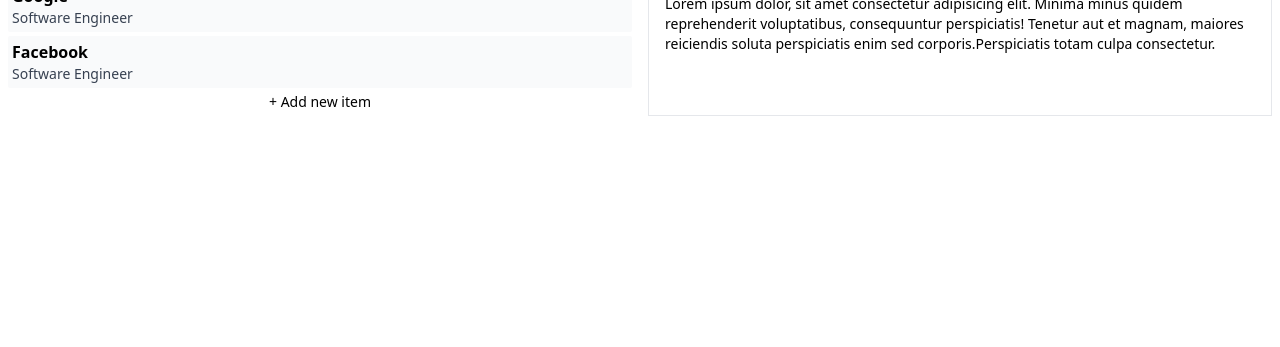
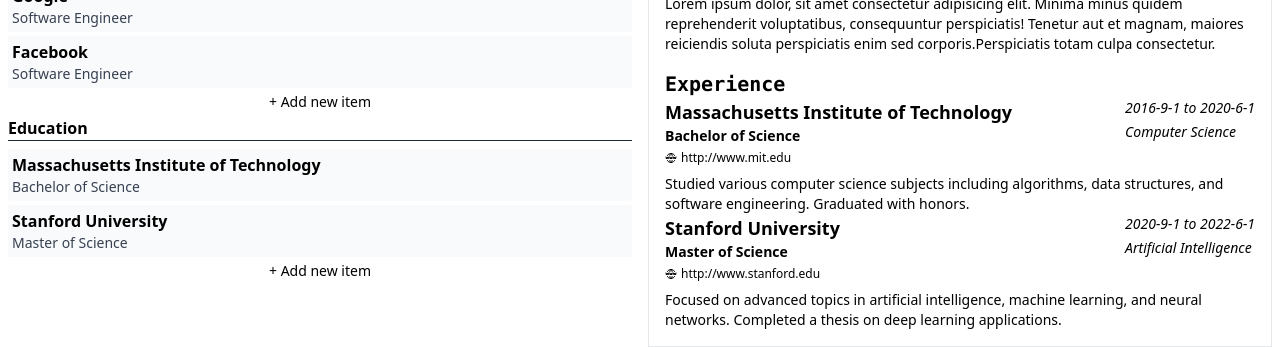
Before and after one commit to arrahhal/resume-maker, a React (Vite) app: page / in a window 1280 px wide. Shown: the part 460-807 px from the top of the page. Built offline with nearby package versions, Linux system fonts and the light colour scheme.

Commit message:
implement education stuff

```diff
--- a/src/App.jsx
+++ b/src/App.jsx
@@ -1,10 +1,10 @@
 import { useCallback, useState } from "react";
 import { v4 as uuid } from 'uuid';
-import { Input, Button, Textarea, AvatarInput } from './components/Inputs';
+import { Input, Textarea, AvatarInput } from './components/Inputs';
 import Legend from "./components/Styled";
 import Resume from './components/Resume';
 import Modal from "./components/Modal";
-import List from "./components/List";
+import ListFieldset from "./components/List";
 
 const init = {
   basics: {
@@ -36,7 +36,28 @@
       id: uuid(),
     },
   ],
-  education: [],
+  education: [
+    {
+      institution: "Massachusetts Institute of Technology",
+      score: "3.9 GPA",
+      areaOfStudy: "Computer Science",
+      typeOfStudy: "Bachelor of Science",
+      date: "2016-9-1 to 2020-6-1",
+      website: "http://www.mit.edu",
+      summary: "Studied various computer science subjects including algorithms, data structures, and software engineering. Graduated with honors.",
+      id: uuid(),
+    },
+    {
+      institution: "Stanford University",
+      score: "4.0 GPA",
+      areaOfStudy: "Artificial Intelligence",
+      typeOfStudy: "Master of Science",
+      date: "2020-9-1 to 2022-6-1",
+      website: "http://www.stanford.edu",
+      summary: "Focused on advanced topics in artificial intelligence, machine learning, and neural networks. Completed a thesis on deep learning applications.",
+      id: uuid(),
+    },
+  ],
 }
 
 function App() {
@@ -151,7 +172,7 @@
     });
   });
 
-  const handlListItemClick = useCallback((id, section) => {
+  const handleListItemClick = useCallback((id, section) => {
     const targetIdx = data[section].map(entry => entry.id).indexOf(id);
     setModals({ ...modals, [section]: { ...data[section][targetIdx] } });
     setEditModals(true);
@@ -165,6 +186,7 @@
     setData({ ...data, [section]: updatedSection });
     hideModal(section);
   });
+
   const handleOnDeleteEntry = useCallback((id, section) => {
     const targetIdx = data[section].map(entry => entry.id).indexOf(id);
     const updatedSection = data[section];
@@ -193,15 +215,13 @@
               </div>
             </fieldset>
           </form>
-          <fieldset>
-            <Legend content="Experience" />
-            <List items={data.experience} onReorder={(from, to) => handleChangeItemIndex("experience", from, to)} onItemClick={handlListItemClick} section="experience" />
-            <Button className="mx-auto" content="+ Add new item" variant="outline" onClick={() => showModal("experience")} />
-          </fieldset>
+          <ListFieldset legendContent="Experience" items={data.experience} onReorder={handleChangeItemIndex} onItemClick={handleListItemClick} section="experience" onClick={() => showModal("experience")} />
+          <ListFieldset legendContent="Education" items={data.education} onReorder={handleChangeItemIndex} onItemClick={handleListItemClick} section="education" onClick={() => showModal("education")} />
         </div>
-        <Resume basics={data.basics} experience={data.experience} />
+        <Resume basics={data.basics} experience={data.experience} education={data.education} />
       </div>
-      <Modal show={modalsShow.experience} values={modals.experience} onClose={hideModal} section="experience" onChange={handleModalInputChange} onCreate={() => handleModalCreateClick("experience")} onReset={(() => resetModal("experience"))} editForm={editModals} onUpdate={handleOnUpdateEntry} onDelete={handleOnDeleteEntry} />
+      <Modal variant="experience" show={modalsShow.experience} values={modals.experience} onClose={hideModal} section="experience" onChange={handleModalInputChange} onCreate={() => handleModalCreateClick("experience")} onReset={(() => resetModal("experience"))} editForm={editModals} onUpdate={handleOnUpdateEntry} onDelete={handleOnDeleteEntry} />
+      <Modal variant="education" show={modalsShow.education} values={modals.education} onClose={hideModal} section="education" onChange={handleModalInputChange} onCreate={() => handleModalCreateClick("education")} onReset={(() => resetModal("education"))} editForm={editModals} onUpdate={handleOnUpdateEntry} onDelete={handleOnDeleteEntry} />
     </>
   )
 }
--- a/src/components/List.jsx
+++ b/src/components/List.jsx
@@ -1,6 +1,18 @@
 import { useState } from "react";
+import Legend from "./Styled"
+import { Button } from "./Inputs"
 
-export default function List({ items = [], onReorder, onItemClick, section }) {
+export default function ListFieldset({ legendContent, items, onReorder, onItemClick, section, onClick }) {
+  return (
+    <fieldset>
+      <Legend content={legendContent} />
+      <List items={items} onReorder={onReorder} onItemClick={onItemClick} section={section} />
+      <Button className="mx-auto" content="+ Add new item" variant="outline" onClick={onClick} />
+    </fieldset>
+  )
+}
+
+function List({ items = [], onReorder, onItemClick, section }) {
   const initDnD = { // Drag and Drop
     draggedFrom: null,
     draggedCurrent: null,
@@ -40,7 +52,7 @@
 
   const onDragEnd = () => {
     const [from, to] = getFromAndToIndecies();
-    onReorder(from, to);
+    onReorder(section, from, to);
     setDnD({
       draggedFrom: null,
       draggedTo: null,
@@ -50,7 +62,7 @@
 
   const list = [];
   items.forEach((vals, idx) => {
-    list.push(<ListItem id={vals.id} title={vals.company} desc={vals.position} index={idx} onDragStart={onDragStart} onDragEnd={onDragEnd} dragTo={DnD.draggedTo} dragCurrent={DnD.draggedCurrent} onDragOver={onDragOver} onClick={(id) => onItemClick(id, section)} />);
+    list.push(<ListItem id={vals.id} title={section === "experience" ? vals.company : vals.institution} desc={section === "experience" ? vals.position : vals.typeOfStudy} index={idx} onDragStart={onDragStart} onDragEnd={onDragEnd} dragTo={DnD.draggedTo} dragCurrent={DnD.draggedCurrent} onDragOver={onDragOver} onClick={(id) => onItemClick(id, section)} />);
   });
   return (
     <div className={`flex justify-center flex-col gap-1 ${DnD.isDragging ? "text-gray-300" : ""}`}>
--- a/src/components/Modal.jsx
+++ b/src/components/Modal.jsx
@@ -30,7 +30,6 @@
 }
 
 function ExpFields({ values, onChange, section }) {
-
   return (
     <div className="grid grid-cols-2 pb-4 gap-4 border-b border-black">
       <Input id="input-exp-company" label="Company" section={section} sectionKey="company" onChange={onChange} value={values.company} required />
@@ -43,27 +42,34 @@
   )
 }
 
-function EduFields({ values, section = "education", sectionKeys, onChange }) {
-
+function EduFields({ values, onChange, section }) {
   return (
     <div className="grid grid-cols-2 pb-4 gap-4 border-b border-black">
-      <Input id="input-edu-institution" label="Institution" onChange={() => onChange(values.institution, section, sectionKeys[0])} />
-      <Input id="input-edu-type-of-study" label="Type of Study" onChange={() => onChange(values.typeOfStudy, section, sectionKeys[1])} />
-      <Input id="input-edu-area-of-study" label="Area of Study" onChange={() => onChange(values.areaOfStudy, section, sectionKeys[2])} />
-      <Input id="input-edu-score" label="Score" onChange={() => onChange(values.score, section, sectionKeys[3])} />
-      <Input id="input-edu-date" label="Date" className="col-span-2" onChange={() => onChange(values.date, section, sectionKeys[4])} />
-      <Input id="input-edu-website" label="Website" className="col-span-2" onChange={() => onChange(values.website, section, sectionKeys[5])} />
-      <Textarea id="input-edu-summary" label="Summary" className="col-span-2" onChange={() => onChange(values.summary, section, sectionKeys[6])} />
+      <Input id="input-edu-institution" label="Institution" section={section} sectionKey="institution" onChange={onChange} value={values.institution} />
+      <Input id="input-edu-type-of-study" label="Type of Study" section={section} sectionKey="typeOfStudy" onChange={onChange} value={values.typeOfStudy} />
+      <Input id="input-edu-area-of-study" label="Area of Study" section={section} sectionKey="areaOfStudy" onChange={onChange} value={values.areaOfStudy} />
+      <Input id="input-edu-score" label="Score" section={section} sectionKey="score" onChange={onChange} value={values.score} />
+      <Input id="input-edu-date" label="Date" section={section} sectionKey="date" className="col-span-2" onChange={onChange} value={values.date} />
+      <Input id="input-edu-website" label="Website" section={section} sectionKey="website" className="col-span-2" onChange={onChange} value={values.website} />
+      <Textarea id="input-edu-summary" label="Summary" section={section} sectionKey="summary" className="col-span-2" onChange={onChange} value={values.summary} />
     </div>
   )
 }
 
 
-export default function Modal({ variant = "experience", title = "Create a new item", section, show = true, onClose, onChange, values, sectionKeys, onCreate, onReset, editForm, onUpdate, onDelete }) {
-  const fields = variant === "experience" ? <ExpFields onChange={onChange} section={section} values={values} /> : <EduFields values={values} keys={sectionKeys} section={section} />;
+export default function Modal({ variant = "experience", section, show = false, onClose, onChange, values, onCreate, onReset, editForm, onUpdate, onDelete }) {
+  let fields;
+
+  switch (variant) {
+    case "experience": fields = <ExpFields onChange={onChange} section={section} values={values} />;
+      break;
+    case "education": fields = <EduFields values={values} section={section} onChange={onChange} />;
+      break;
+    default: fields = <ExpFields onChange={onChange} section={section} values={values} />;
+  }
   return (
     <div className={show ? "" : "hidden"}>
-      <ModalForm content={fields} id="experience-form" title={title} onClose={onClose} section={section} onCreate={onCreate} onReset={onReset} editForm={editForm} onDelete={onDelete} onUpdate={onUpdate} entryId={values.id} />
+      <ModalForm content={fields} id={`${section}-form`} title={editForm ? "Edit an item" : "Create a new item"} onClose={onClose} section={section} onCreate={onCreate} onReset={onReset} editForm={editForm} onDelete={onDelete} onUpdate={onUpdate} entryId={values.id} />
       <ModalLayer />
     </div>
   )
--- a/src/components/Resume.jsx
+++ b/src/components/Resume.jsx
@@ -66,13 +66,13 @@
         <Title content="Experience" />
       }
       {content.map(entry =>
-        <Item title={entry.company} subtitle={entry.position} url={entry.website} date={entry.date} location={entry.location} body={entry.summary} />
+        <Item title={entry.company ? entry.company : entry.institution} subtitle={entry.position ? entry.position : entry.typeOfStudy} url={entry.website} date={entry.date} location={entry.location ? entry.location : entry.areaOfStudy} body={entry.summary} />
       )}
     </div>
   )
 }
 
-export default function Resume({ basics, experience }) {
+export default function Resume({ basics, experience, education }) {
   return (
     <div className="p-4 text-sm border flex flex-col gap-4">
       <div className="flex gap-2 pb-4 border-b border-black">
@@ -99,6 +99,7 @@
         </div>
       )}
       <List content={experience} />
+      <List content={education} />
     </div>
   )
 }
```
